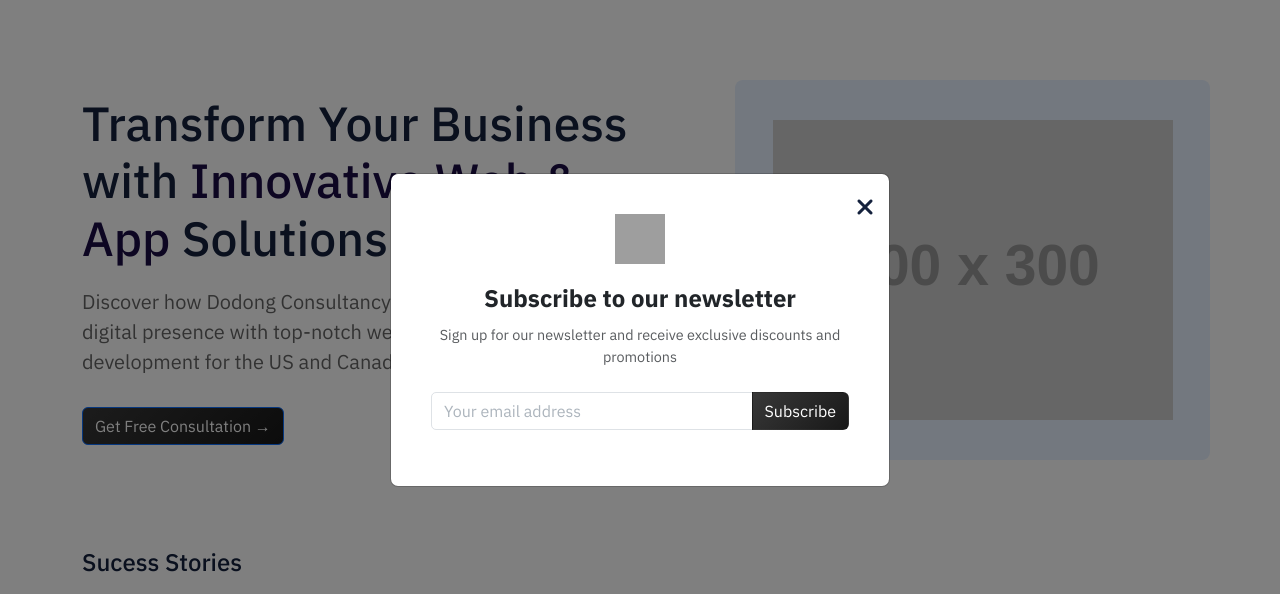
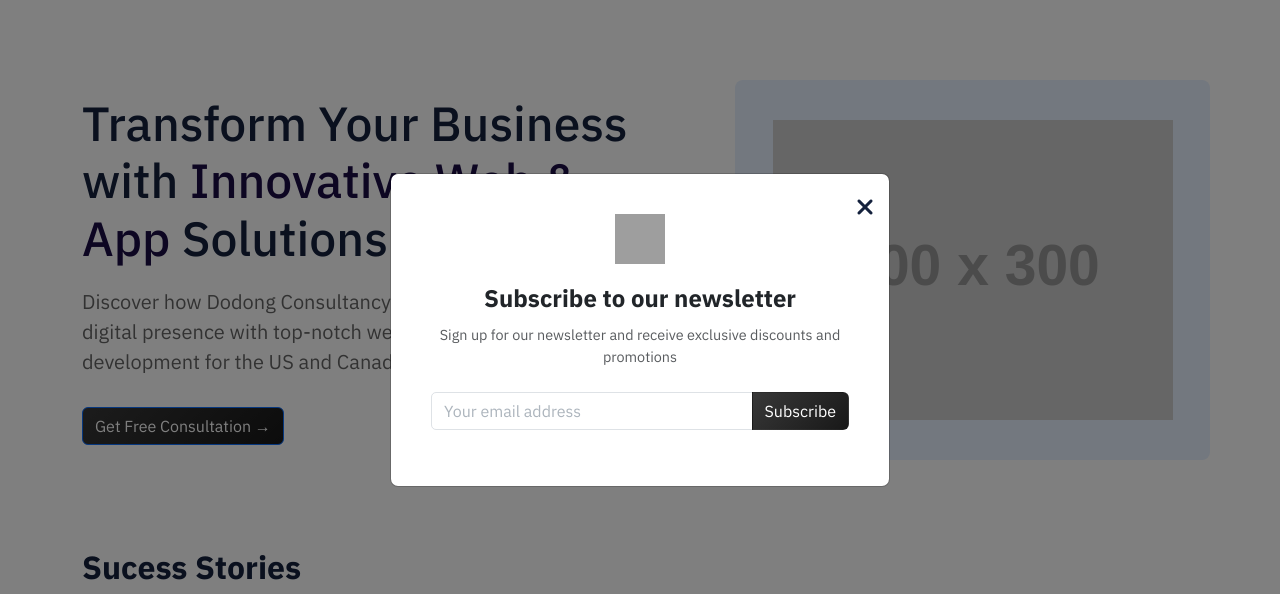
Before and after one commit to Atmaram07/D-C-S, a plain HTML site: page index.html in a window 1280 px wide. Shown: the part 70-664 px from the top of the page. Drawn offline with nearby package versions, Linux system fonts and the light colour scheme; grey boxes are pictures that could not be loaded; placeholder pictures from the web are drawn by us.

Commit message:
updated new website changes

```diff
--- a/style/style.css
+++ b/style/style.css
@@ -191,64 +191,13 @@ body {
   height: auto;
 }
 
-/* Right side news section */
-/* .latest-news h3 {
-    font-family: 'Poppins', sans-serif;
-    font-size: 32px;
-    font-weight: 400;
-    color: #14213d;
-    margin-bottom: 20px;
-}
-
-.latest-news ul {
-    list-style: none;
-    margin-bottom: 20px;
-}
-
-.latest-news ul li {
-    margin-bottom: 20px;
-}
-
-.latest-news ul hr {
-    border: none;
-    border-top: 1px solid #e0e0e0;
-    margin: 20px 0;
-}
-
-.latest-news ul li a {
-    color: #0072ff;
-    text-decoration: none;
-    font-size: 16px;
-    font-family: 'Poppins', sans-serif;
-    color: #2F4F4F;
-}
-
-.latest-news ul li a:hover {
-    text-decoration: underline;
-    color: #0056b3;
-}
-
-.pagination {
-    display: flex;
-    gap: 15px;
-}
-
-.pagination a {
-    color: #0072ff;
-    text-decoration: none;
-    font-size: 16px;
-    font-family: 'Poppins', sans-serif;
-    color: #2F4F4F;
-}
-
-.pagination a:hover {
-    text-decoration: underline;
-} */
 
 /* Section Title */
 .section-title {
-  font-size: 24px;
+  font-size: 32px;
   color: #14213d;
+  font-family: "IBM Plex Sans", sans-serif;
+  font-weight: bold;
   margin-bottom: 20px;
 }
 
```
